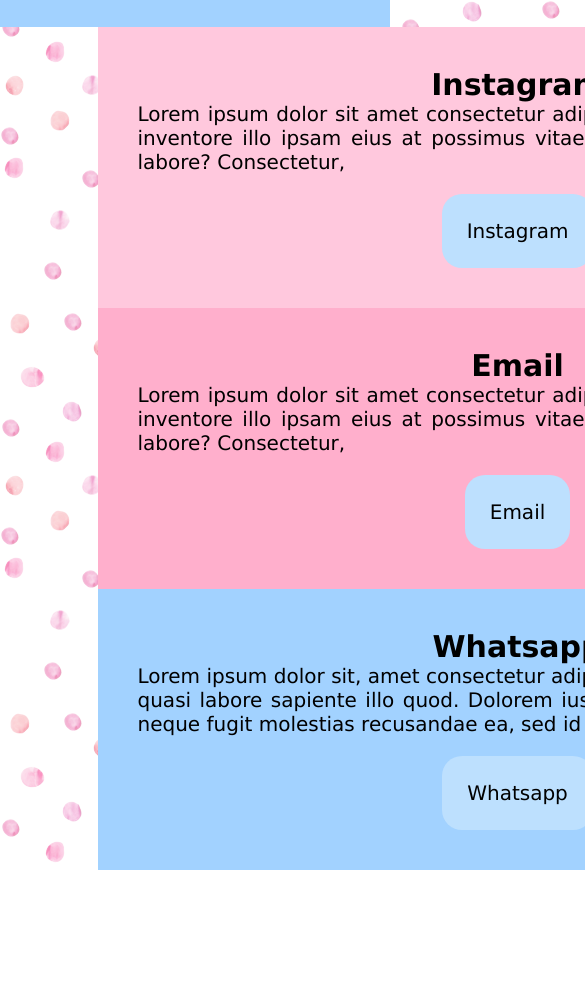
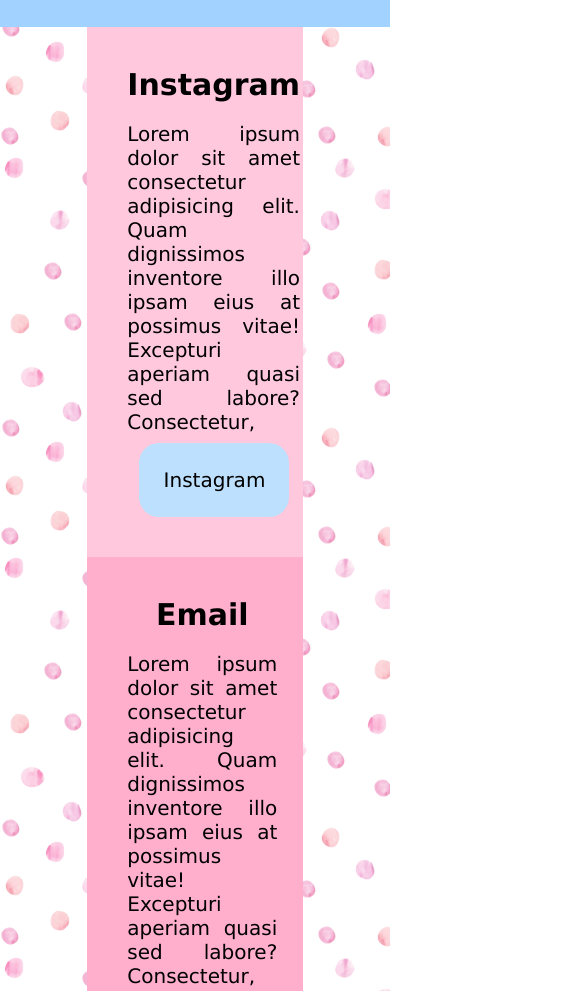
Before and after one commit to emiliooarrig/DT-2.0, a plain HTML site: page contacto/contacto.html in a window 390 px wide. Shown: the part 653-1644 px from the top of the page, 585 px wide, since content can reach past the window. Before the commit the page ends 1523 px from the top, so only its background shows below. Drawn offline with Linux system fonts and the light colour scheme.

Commit message:
"Correcciones en el diseño responsive de cada una de las paginas. Funcionando"

```diff
--- a/barra.css
+++ b/barra.css
@@ -19,7 +19,9 @@ header{
     padding: 0 10px;
     margin: auto;
 }
-
+.navegacion a{
+    text-decoration: none;
+}
 .logo{
     float: left;
     padding: 5px 20px 0;
--- a/contacto/contacto.css
+++ b/contacto/contacto.css
@@ -9,7 +9,6 @@ body{
     font-style: italic;
 }
 
-
 .overlay{
     font-family: 'Segoe UI', Tahoma, Geneva, Verdana, sans-serif;
     background-color: #a2d2ff;
@@ -20,34 +19,40 @@ body{
 }
 /*Fin del CSS del header*/
 
-/*Inicio del css del bloque de instagram*/
-.bloqueInstagram{
-    position: relative;
-    background: #ffc8dd;
-    width: 800px;
-    top: 0;
-    left: 25%;
-    padding: 20px 20px;
-}
 .FormatoBloque{
-    display: grid;
-    place-items: center;
     padding: 20px 20px;
     font-family: 'Lucida Sans', 'Lucida Sans Regular', 'Lucida Grande', 'Lucida Sans Unicode', Geneva, Verdana, sans-serif;
     font-size: 20px;
     text-align: justify;
+    /*Agregamos las 2 lineas de abajo para poder centrar los elementos dentro de cada
+    bloque*/
+    display: grid;
+    place-items: center;
+}
+h2{
+    margin-bottom: 20px;
+}
+/*Inicio del css del bloque de instagram*/
+.bloqueInstagram{
+    background: #ffc8dd;
+    width: 45%;
+    padding: 20px 20px;
+    margin: 0 auto;
 }
 /*Fin del bloque CSS del texto de instagram*/
-
 
 /*css de los botones*/
 .Boton{
    background: #bde0fe;
    color: #000;
    text-decoration: none;
+   text-align: center;
    padding: 25px 25px;
    border-radius: 20px;
    margin-top: 20px;
+   width: 100px;
+   display: inline-block;
+   margin-top: 5%;
 }
 
 .Boton:hover{
@@ -58,20 +63,17 @@ body{
 
 /*Inicio del css del bloque de email*/
 
+/*Css de los demás bloques*/
 .bloqueCorreo{
-    position: relative;
+    margin: 0 auto;
     background: #ffafcc;
-    width: 800px;
-    top: 0;
-    left: 25%;
+    width: 45%;
     padding: 20px 20px;
 }
 
 .bloqueWhatsApp{
-    position: relative;
+    margin: 0 auto;
     background: #a2d2ff;
-    width: 800px;
-    top: 0;
-    left: 25%;
+    width: 45%;
     padding: 20px 20px;
 }
--- a/contacto/contacto.html
+++ b/contacto/contacto.html
@@ -1,5 +1,6 @@
 <!DOCTYPE html>
 <html lang="en">
+
 <head>
     <meta charset="UTF-8">
     <meta http-equiv="X-UA-Compatible" content="IE=edge">
@@ -8,10 +9,11 @@
     <link rel="stylesheet" href="../barra.css">
     <title> ¿Como contactarnos?</title>
 </head>
+
 <body>
-    <header id = "barra">
+    <header id="barra">
         <div class="interior">
-            <a href="../main/index.html" class = "logo"> <img src="../muffin.png" alt=""></a>
+            <a href="../main/index.html" class="logo"> <img src="../muffin.png" alt=""></a>
             <nav class="navegacion">
                 <ul>
                     <li><a href="../main/index.html">Inicio </a></li>
@@ -31,17 +33,21 @@
 
     <div class="overlay">
         <h1> ¿Como nos puedes contactar?</h1>
-        <p class = "cursiva"> Te presentamos las alternativas que te ofrecemos! </p>
+        <p class="cursiva"> Te presentamos las alternativas que te ofrecemos! </p>
     </div>
+
+    <div class="contactos">
+
 
         <div class="bloqueInstagram">
             <div class="FormatoBloque correo">
                 <h2> Instagram </h2>
                 <p>
-                Lorem ipsum dolor sit amet consectetur adipisicing elit. Quam dignissimos inventore illo ipsam eius at possimus vitae! Excepturi aperiam quasi sed labore?
+                    Lorem ipsum dolor sit amet consectetur adipisicing elit. Quam dignissimos inventore illo ipsam eius
+                    at possimus vitae! Excepturi aperiam quasi sed labore?
                     Consectetur,
                 </p>
-            <a href=""class = "Boton link-correo"> Instagram</a>
+                <a href="" class="Boton link-correo"> Instagram</a>
             </div>
         </div>
 
@@ -49,10 +55,11 @@
             <div class="FormatoBloque correo">
                 <h2> Email </h2>
                 <p>
-                Lorem ipsum dolor sit amet consectetur adipisicing elit. Quam dignissimos inventore illo ipsam eius at possimus vitae! Excepturi aperiam quasi sed labore?
+                    Lorem ipsum dolor sit amet consectetur adipisicing elit. Quam dignissimos inventore illo ipsam eius
+                    at possimus vitae! Excepturi aperiam quasi sed labore?
                     Consectetur,
                 </p>
-            <a href=""class = "Boton link-correo"> Email</a>
+                <a href="" class="Boton link-correo"> Email</a>
             </div>
         </div>
 
@@ -60,12 +67,15 @@
             <div class="FormatoBloque whatsapp">
                 <h2> Whatsapp </h2>
                 <p>
-                Lorem ipsum dolor sit, amet consectetur adipisicing elit. Amet odio quo sint quasi labore sapiente illo quod. Dolorem iusto,
+                    Lorem ipsum dolor sit, amet consectetur adipisicing elit. Amet odio quo sint quasi labore sapiente
+                    illo quod. Dolorem iusto,
                     quam tempore perferendis neque fugit molestias recusandae ea, sed id culpa.
                 </p>
-            <a href="" class = "Boton link-whats"> Whatsapp </a>
+                <a href="" class="Boton link-whats"> Whatsapp </a>
+            </div>
         </div>
     </div>
 
 </body>
+
 </html>
--- a/main/styles.css
+++ b/main/styles.css
@@ -1,21 +1,24 @@
  *{margin: 0; padding: 0; }
+
+ html, body {
+    max-width: 100% !important;
+    overflow-x: hidden !important;
+} /*Codigo importante para eliminar el error del espacio blanco! */
 
 body{
     font-family: 'Lucida Sans', 'Lucida Sans Regular', 'Lucida Grande', 'Lucida Sans Unicode', Geneva, Verdana, sans-serif
 }
 
 
-/*Configuracion del div*/
+/*Configuracion del div del titulo*/
 .overlay{
     background: url(pexels-lukas-616358.jpg);
     text-align: center;
     font-size: 20px;
     padding: 14px 16px;
-    width: 100%;
     height: 350px;
     background-size: cover;
     background-position: 60px;
-    overflow: hidden;
 }
 
 .texto-overlay{
@@ -45,7 +48,10 @@ body{
 
 .principal{
     background: url(pexels-brigitte-tohm-239581.jpg);
-    width: 100%;
+    /*agregamos las 2 lineas de abajo para poder centrar todos los elementos dentro
+    del div*/
+    display: grid;
+    place-items: center;
     height: 300px;
 
 }
@@ -63,16 +69,14 @@ body{
     text-decoration: none;
     color: black;
     padding: 20px 20px;
-    position: relative;
-    top: 115px;
-    left: 45%;
 }
 
 /*Programacion css del boton menu*/
 .menu{
+    display: grid;
+    place-items: center;
     background: url(pexels-sydney-troxell-708488.jpg);
     background-position: 0;
-    width: 100%;
     height: 300px;
 }
 
@@ -83,9 +87,6 @@ body{
     text-decoration: none;
     color: black;
     padding: 20px 20px;
-    position: relative;
-    top: 115px;
-    left: 46%;
 }
 
 .Menu:hover{
@@ -98,9 +99,10 @@ body{
 /*Inicio de la programacion del menu contacto*/
 
 .Contacto{
+    display: grid;
+    place-items: center;
     background: url(pexels-negative-space-33999.jpg);
     height: 300px;
-    width: 100%;
     background-position: 80px;
 }
 
@@ -111,9 +113,6 @@ body{
     text-decoration: none;
     color: black;
     padding: 20px 20px;
-    position: relative;
-    top: 115px;
-    left: 46%;
 }
 
 .contacto:hover{
--- a/menu/menu.css
+++ b/menu/menu.css
@@ -3,6 +3,7 @@
 body{
     background: url(watercolor.png);
 }
+
 /*Codigos a reutlizar*/
 .precio{
     background: white;
```
Also changed, not shown: main/index.html (+11 -7 lines). Lines whose indentation alone changed are shown as unchanged.
